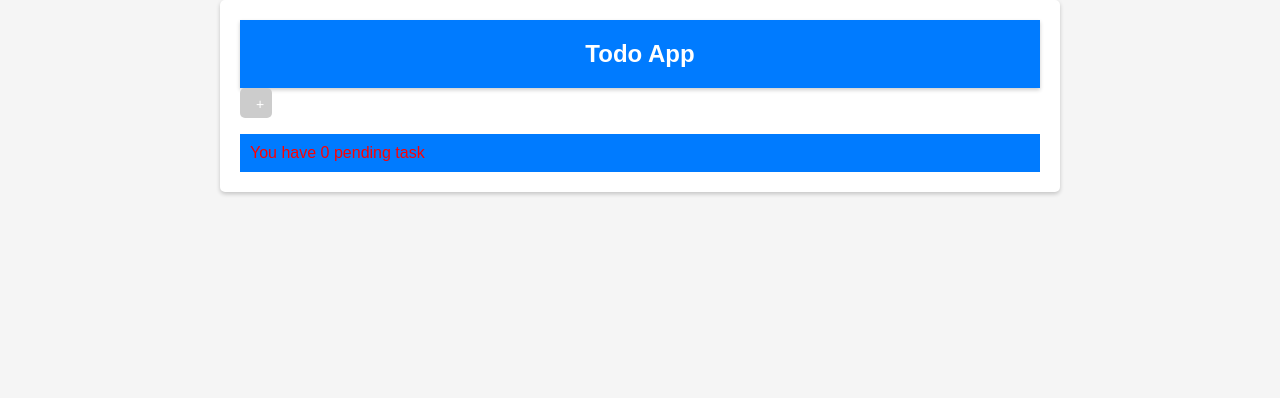
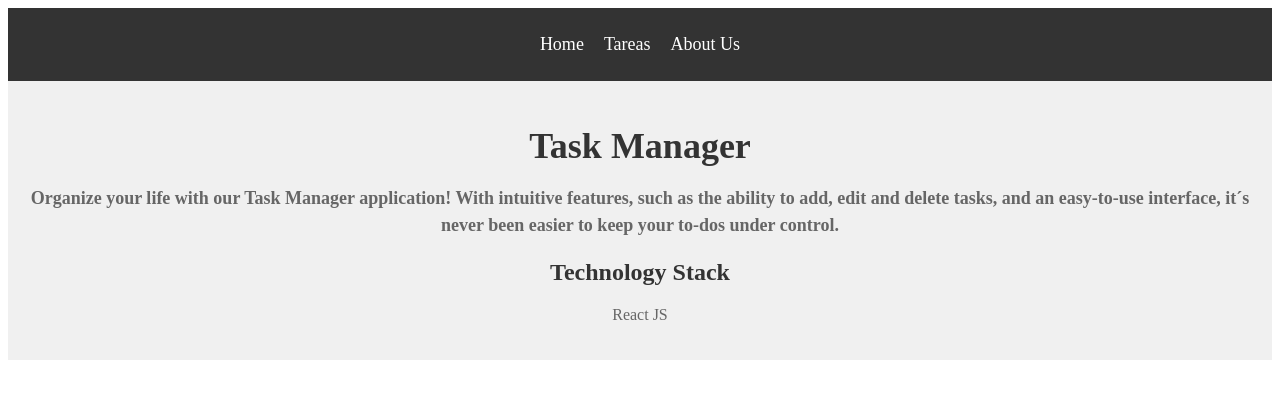
Before and after one commit to juan-bazurto-eci/-my-react-task-list, a React (Vite) app: page /AboutUs in a window 1280 px wide. Shown: the top 398 px of the page. Built offline with nearby package versions, Linux system fonts and the light colour scheme.

Commit message:
routes-app

```diff
--- a/package.json
+++ b/package.json
@@ -11,7 +11,8 @@
   },
   "dependencies": {
     "react": "^18.2.0",
-    "react-dom": "^18.2.0"
+    "react-dom": "^18.2.0",
+    "react-router-dom": "^6.17.0"
   },
   "devDependencies": {
     "@types/react": "^18.2.15",
--- a/src/App.jsx
+++ b/src/App.jsx
@@ -1,23 +1,42 @@
-import { useTasks } from "./hooks/useTasks";
-import Header from "./components/Header";
-import TaskList from "./components/TaskList";
-import AddTask from "./components/AddTask";
-import Footer from "./components/Footer";
-import "./App.css";
+import { lazy, Suspense } from "react";
+import { BrowserRouter, Routes, Route } from "react-router-dom";
+import { Menu } from "./components/Menu";
+const Home = lazy(() => import("./pages/Home"));
+const Tasks = lazy(() => import("./pages/Tasks"));
+const AboutUs = lazy(() => import("./pages/AboutUs"));
 
 function App() {
-  const { taskToDo, saveTask, deleteTasks, editTasks } = useTasks();
-
   return (
-    <div className="app-container">
-      <Header />
-      <AddTask taskToDo={taskToDo} saveTask={saveTask} />
-      <TaskList
-        taskToDo={taskToDo}
-        deleteTasks={deleteTasks}
-        editTasks={editTasks}
-      />
-      <Footer taskToDo={taskToDo} saveTask={saveTask} />
+    <div className="App">
+      <BrowserRouter>
+        <Menu />
+        <Routes>
+          <Route
+            path="/"
+            element={
+              <Suspense fallback="loading ...">
+                <Home />
+              </Suspense>
+            }
+          />
+          <Route
+            path="/Tasks"
+            element={
+              <Suspense fallback="loading ...">
+                <Tasks />
+              </Suspense>
+            }
+          />
+          <Route
+            path="/AboutUs"
+            element={
+              <Suspense fallback="loading ...">
+                <AboutUs />
+              </Suspense>
+            }
+          />
+        </Routes>
+      </BrowserRouter>
     </div>
   );
 }
--- /dev/null
+++ b/src/components/Menu.css
@@ -0,0 +1,31 @@
+.menu-container {
+    background-color: #333;
+    padding: 10px;
+  }
+
+  .menu-list {
+    list-style-type: none;
+    padding: 0;
+    display: flex;
+    justify-content: center;
+  }
+
+  .menu-item {
+    margin: 0 10px;
+  }
+
+  .menu-link {
+    text-decoration: none;
+    color: #fff;
+    font-size: 18px;
+    transition: color 0.2s;
+  }
+
+  .menu-link:hover {
+    color: #00aaff;
+  }
+
+  .menu-link-active {
+    color: #00aaff;
+    font-weight: bold;
+  }
--- /dev/null
+++ b/src/components/Menu.jsx
@@ -0,0 +1,34 @@
+import "./Menu.css";
+import { Link } from "react-router-dom";
+
+export function Menu() {
+  return (
+    <nav className="menu-container">
+      <ul className="menu-list">
+        <li className="menu-item">
+          <Link to="/" className="menu-link" activeClassName="menu-link-active">
+            Home
+          </Link>
+        </li>
+        <li className="menu-item">
+          <Link
+            to="/Tasks"
+            className="menu-link"
+            activeClassName="menu-link-active"
+          >
+            Tareas
+          </Link>
+        </li>
+        <li className="menu-item">
+          <Link
+            to="/AboutUs"
+            className="menu-link"
+            activeClassName="menu-link-active"
+          >
+            About Us
+          </Link>
+        </li>
+      </ul>
+    </nav>
+  );
+}
--- /dev/null
+++ b/src/pages/AboutUs.css
@@ -0,0 +1,34 @@
+.about-us-container {
+    text-align: center;
+    background-color: #f0f0f0;
+    padding: 20px;
+  }
+
+  .about-us-title {
+    font-size: 36px;
+    color: #333;
+    margin-bottom: 10px;
+  }
+
+  .about-us-description {
+    font-size: 18px;
+    color: #666;
+    line-height: 1.5;
+  }
+
+  .tech-stack-title {
+    font-size: 24px;
+    color: #333;
+    margin-top: 20px;
+  }
+
+  .tech-stack-list {
+    list-style-type: none;
+    padding: 0;
+  }
+
+  .tech-stack-list li {
+    font-size: 16px;
+    color: #666;
+    margin-top: 10px;
+  }
--- /dev/null
+++ b/src/pages/AboutUs.jsx
@@ -0,0 +1,19 @@
+import "./AboutUs.css";
+
+export default function AboutUs() {
+  return (
+    <div className="about-us-container">
+      <h1 className="about-us-title">Task Manager</h1>
+      <h3 className="about-us-description">
+        Organize your life with our Task Manager application! With intuitive
+        features, such as the ability to add, edit and delete tasks, and an
+        easy-to-use interface, it´s never been easier to keep your to-dos under
+        control.
+      </h3>
+      <h2 className="tech-stack-title">Technology Stack</h2>
+      <ul className="tech-stack-list">
+        <li>React JS</li>
+      </ul>
+    </div>
+  );
+}
--- /dev/null
+++ b/src/pages/Home.css
@@ -0,0 +1,16 @@
+.container {
+    text-align: center;
+    background-color: #f0f0f0;
+    padding: 20px;
+  }
+
+  .title {
+    font-size: 36px;
+    color: #333;
+    margin-bottom: 10px;
+  }
+
+  .subtitle {
+    font-size: 20px;
+    color: #666;
+  }
--- /dev/null
+++ b/src/pages/Home.jsx
@@ -0,0 +1,10 @@
+import "./Home.css";
+
+export default function Home() {
+  return (
+    <div className="container">
+      <h1 className="title">TASK TO DO MANAGER</h1>
+      <h3 className="subtitle">Welcome User ...let`s check your TASKS today</h3>
+    </div>
+  );
+}
--- /dev/null
+++ b/src/pages/Tasks.jsx
@@ -0,0 +1,25 @@
+import { useTasks } from "../hooks/useTasks";
+import Header from "../components/Header";
+import TaskList from "../components/TaskList";
+import AddTask from "../components/AddTask";
+import Footer from "../components/Footer";
+import "./Tasks.css";
+
+function Tasks() {
+  const { taskToDo, saveTask, deleteTasks, editTasks } = useTasks();
+
+  return (
+    <div className="app-container">
+      <Header />
+      <AddTask taskToDo={taskToDo} saveTask={saveTask} />
+      <TaskList
+        taskToDo={taskToDo}
+        deleteTasks={deleteTasks}
+        editTasks={editTasks}
+      />
+      <Footer taskToDo={taskToDo} saveTask={saveTask} />
+    </div>
+  );
+}
+
+export default Tasks;
```
Also changed, not shown: src/pages/Tasks.css (renamed from src/App.css), 1 other file (tests, documents, lock files or other folders).
